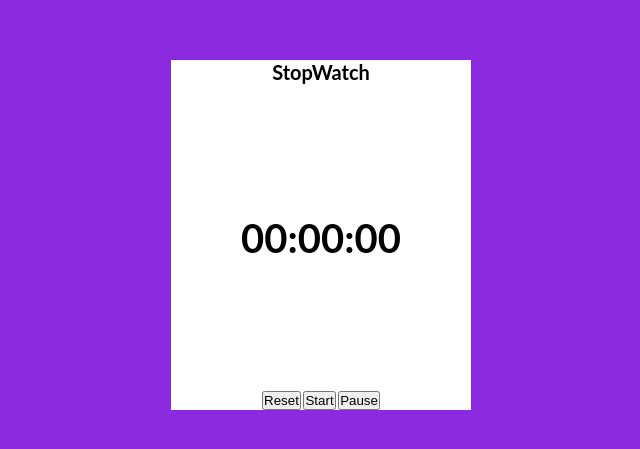
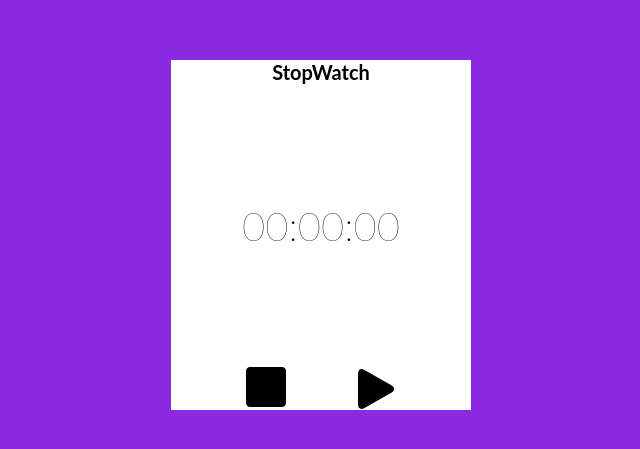
Before and after one commit to AyushSaini00/60minuteJavaScript, a plain HTML site: page stopwatch/index.html in a window 1280 px wide. Shown: the part 165-614 px from the top of the page, without its empty margins (319-959 px from the left). Drawn offline with Linux system fonts and the light colour scheme.

Commit message:
basic functional stopwatch

```diff
--- a/stopwatch/index.html
+++ b/stopwatch/index.html
@@ -12,10 +12,14 @@
         <div class="timer-box">
             <p class="timer">00:00:00</p>
         </div>
-        <div class="btns">
-            <button class="btn btn-reset">Reset</button>
-            <button class="btn btn-start">Start</button>
-            <button class="btn btn-pause">Pause</button>
+        <div class="btn-wrapper">
+            <button class="btn">
+                <img class="btn-svg" id="btn-reset" src="./images/stop.svg" alt="reset">
+            </button>
+            <button class="btn">
+                <img class="btn-svg" id="btn-play" src="./images/play-button-arrowhead.svg" alt="play">
+                <img class="btn-svg" id="btn-pause" src="./images/pause.svg" alt="pause">
+            </button>
         </div>
     </div>
 
--- a/stopwatch/style.css
+++ b/stopwatch/style.css
@@ -27,5 +27,31 @@ body {
 }
 .timer {
     font-size: 4rem;
-    font-weight: bold;
+    font-weight: lighter;
 }
+.btn-wrapper {
+    display: flex;
+    justify-content: space-between;
+    width: 15rem;
+}
+.btn {
+    cursor: pointer;
+    background: transparent;
+    border: none;
+    outline: none;
+    width: 4rem;
+}
+.btn-svg {
+    width: 4rem;
+}
+#btn-play{
+    display: block;
+}
+#btn-pause{
+    display: none;
+}
+/*
+Icons made by <a href="https://www.flaticon.com/authors/freepik" title="Freepik">Freepik</a> from <a href="https://www.flaticon.com/" title="Flaticon"> www.flaticon.com</a>
+Icons made by <a href="https://www.flaticon.com/authors/chanut" title="Chanut">Chanut</a> from <a href="https://www.flaticon.com/" title="Flaticon"> www.flaticon.com</a>
+Icons made by <a href="https://www.flaticon.com/authors/pixel-perfect" title="Pixel perfect">Pixel perfect</a> from <a href="https://www.flaticon.com/" title="Flaticon"> www.flaticon.com</a>
+*/
```
